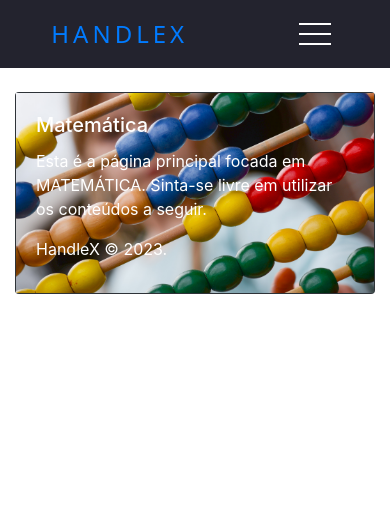
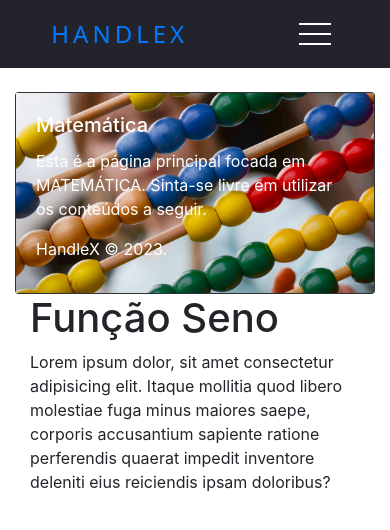
Before and after one commit to nayarammdonca/EXPOTEC-PROJECT, a plain HTML site: page index.html in a window 390 px wide. Shown: the top 530 px of the page. Drawn offline with nearby package versions, Linux system fonts and the light colour scheme; files whose address does not match are found by name.

Commit message:
config-fundomat

```diff
--- a/css/style.css
+++ b/css/style.css
@@ -1,6 +1,7 @@
 * {
     margin: 0;
     padding: 0;
+    box-sizing: border-boxu;
   }
 
   a {
@@ -60,6 +61,11 @@
   @media (max-width: 999px) {
     body {
       overflow-x: hidden;
+      width: 100%;
+      height: 100vh;
+      background-position: center;
+      background-repeat: no-repeat;
+      background-size: cover;
     }
     .nav-list {
       position: absolute;
--- a/index.html
+++ b/index.html
@@ -34,6 +34,12 @@
               <p class="card-text">HandleX © 2023.</p>
             </div>
         </div>
+        <section class="form-container">
+          <div class="container">
+            <h1>Função Seno</h1>
+            <p>Lorem ipsum dolor, sit amet consectetur adipisicing elit. Itaque mollitia quod libero molestiae fuga minus maiores saepe, corporis accusantium sapiente ratione perferendis quaerat impedit inventore deleniti eius reiciendis ipsam doloribus?</p>
+          </div>
+        </section>
           </div>
     <!-- jQuery first, then Popper.js, then Bootstrap JS -->
     <script src="js/mobile-navbar.js"></script>
```
